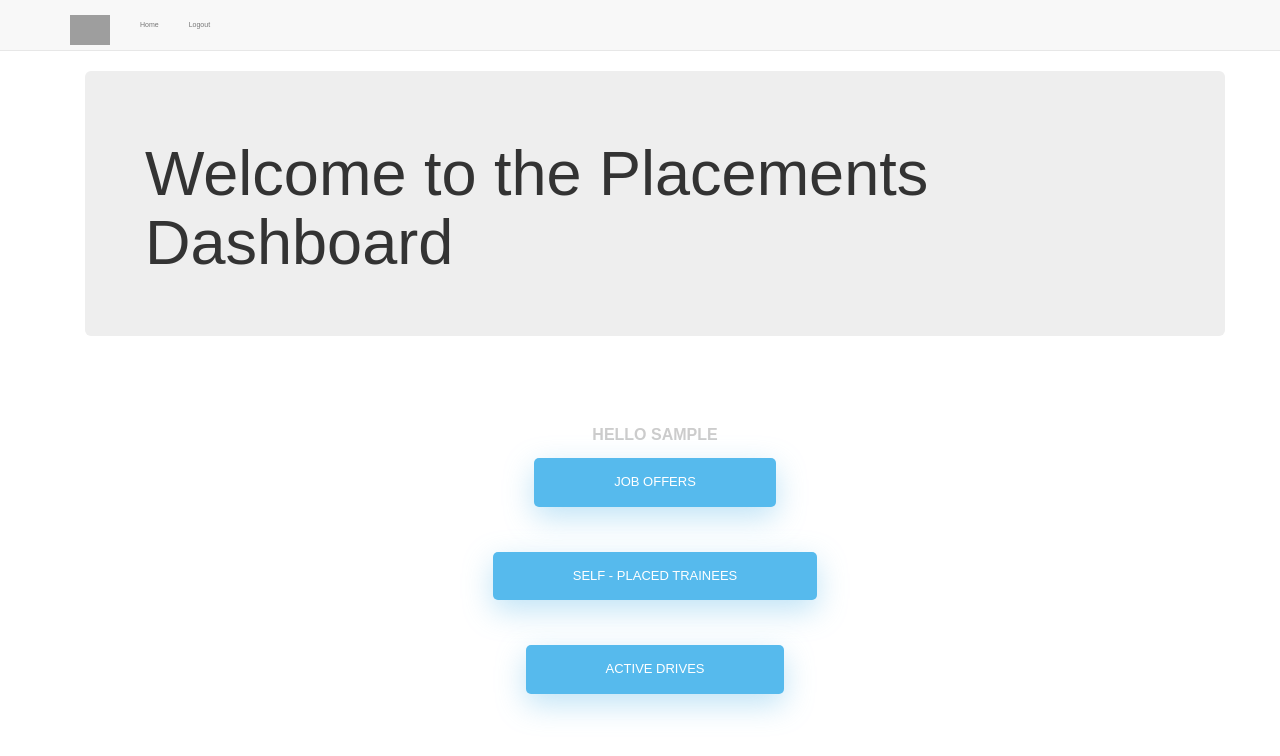
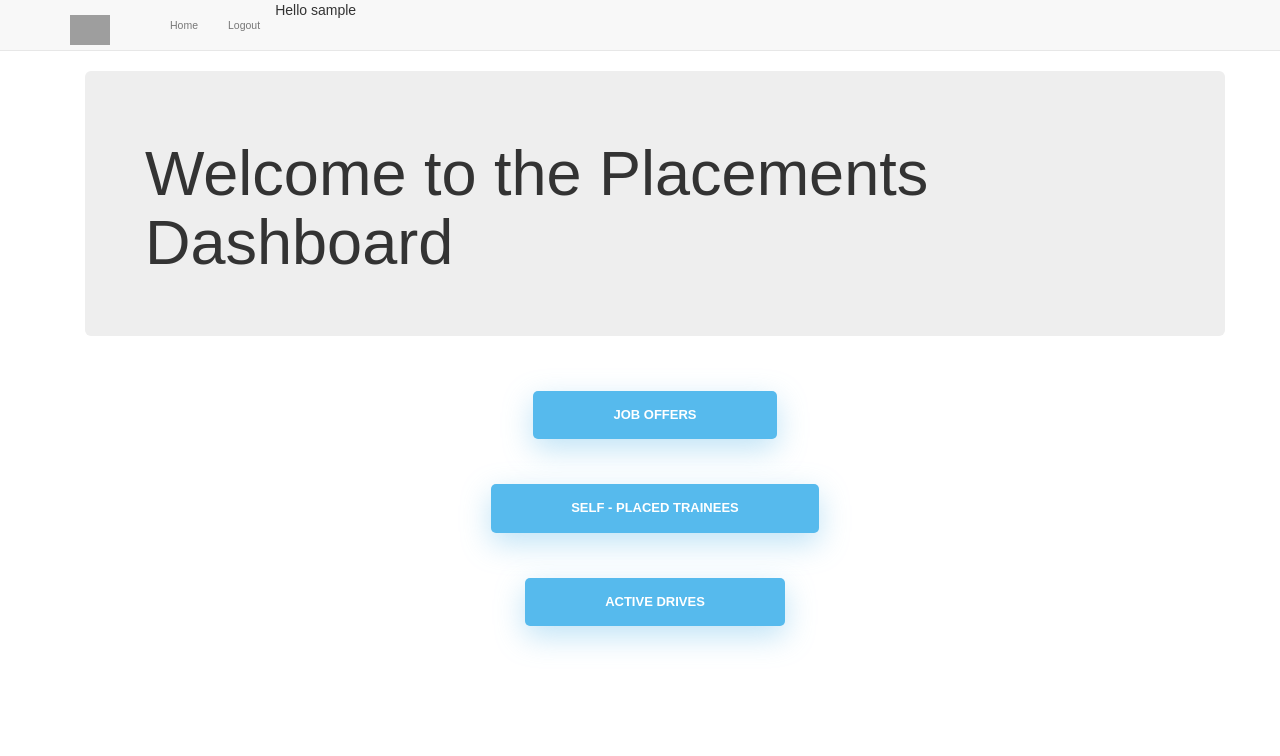
Before and after one commit to vaishnavi-janardhan/Placement-Dashboard, a Django app: page /index in a window 1280 px wide. Shown: the top 756 px of the page. Run offline with Django 3.2, Linux system fonts and the light colour scheme; the visitor is signed in with stand-in values (Sample User, id 1); some libraries are stand-ins or nearby versions; grey boxes are pictures that could not be loaded.

Commit message:
Changes in UI

```diff
--- a/placementdashboard/static/css/style.css
+++ b/placementdashboard/static/css/style.css
@@ -5,7 +5,7 @@
   }
 
   a {
-    font-size: 50%;
+    font-size: 75%;
     color: #92badd;
     display:inline-block;
     text-decoration: none;
@@ -144,116 +144,6 @@
     width: 50vw;
   }
 
-  /* .wrapper {
-    text-align: center;
-  }
-   */
-  /* ANIMATIONS */
-
-  /* Simple CSS3 Fade-in-down Animation */
-  /* .fadeInDown {
-    -webkit-animation-name: fadeInDown;
-    animation-name: fadeInDown;
-    -webkit-animation-duration: 1s;
-    animation-duration: 1s;
-    -webkit-animation-fill-mode: both;
-    animation-fill-mode: both;
-  }
-
-  @-webkit-keyframes fadeInDown {
-    0% {
-      opacity: 0;
-      -webkit-transform: translate3d(0, -100%, 0);
-      transform: translate3d(0, -100%, 0);
-    }
-    100% {
-      opacity: 1;
-      -webkit-transform: none;
-      transform: none;
-    }
-  }
-
-  @keyframes fadeInDown {
-    0% {
-      opacity: 0;
-      -webkit-transform: translate3d(0, -100%, 0);
-      transform: translate3d(0, -100%, 0);
-    }
-    100% {
-      opacity: 1;
-      -webkit-transform: none;
-      transform: none;
-    }
-  }
-   */
-  /* Simple CSS3 Fade-in Animation */
-  /* @-webkit-keyframes fadeIn { from { opacity:0; } to { opacity:1; } }
-  @-moz-keyframes fadeIn { from { opacity:0; } to { opacity:1; } }
-  @keyframes fadeIn { from { opacity:0; } to { opacity:1; } }
-
-  .fadeIn {
-    opacity:0;
-    -webkit-animation:fadeIn ease-in 1;
-    -moz-animation:fadeIn ease-in 1;
-    animation:fadeIn ease-in 1;
-
-    -webkit-animation-fill-mode:forwards;
-    -moz-animation-fill-mode:forwards;
-    animation-fill-mode:forwards;
-
-    -webkit-animation-duration:1s;
-    -moz-animation-duration:1s;
-    animation-duration:1s;
-  }
-
-  .fadeIn.first {
-    -webkit-animation-delay: 0.4s;
-    -moz-animation-delay: 0.4s;
-    animation-delay: 0.4s;
-  }
-
-  .fadeIn.second {
-    -webkit-animation-delay: 0.6s;
-    -moz-animation-delay: 0.6s;
-    animation-delay: 0.6s;
-  }
-
-  .fadeIn.third {
-    -webkit-animation-delay: 0.8s;
-    -moz-animation-delay: 0.8s;
-    animation-delay: 0.8s;
-  }
-
-  .fadeIn.fourth {
-    -webkit-animation-delay: 1s;
-    -moz-animation-delay: 1s;
-    animation-delay: 1s;
-  }
-   */
-  /* Simple CSS3 Fade-in Animation */
-  /* .underlineHover:after {
-    display: block;
-    left: 0;
-    bottom: -10px;
-    width: 0;
-    height: 2px;
-    background-color: #56baed;
-    content: "";
-    transition: width 0.2s;
-  }
-
-  .underlineHover:hover {
-    color: #0d0d0d;
-  }
-
-  .underlineHover:hover:after{
-    width: 100%;
-  }
-   */
-
-
-  /* OTHERS */
-
   *:focus {
       outline: none;
   }
@@ -262,6 +152,7 @@
     width:10vw;
   }
 
-  table {
-
+  .navbar-brand{
+    font-size: 50pt;
+    width : 100px;
   }
--- a/placementdashboard/templates/dashboard/base.html
+++ b/placementdashboard/templates/dashboard/base.html
@@ -39,6 +39,7 @@
         <li> <a href = "{% url 'index' %}"> Home </a> </li>
 
         <li><a href="{% url 'logout' %}">Logout</a></li>
+        <li class = "mr-auto" id="welcome">Hello {{ user.username }}</li>
         {% endif %}
 
         </ul>
--- a/placementdashboard/templates/dashboard/index.html
+++ b/placementdashboard/templates/dashboard/index.html
@@ -6,15 +6,12 @@
     <div class="jumbotron jumbotron-fluid">
         <h1> Welcome to the Placements Dashboard </h1>
     </div>
-    <div class="wrapper">
-
-        <h2 id="welcome">Hello {{ user.username }}</h2>
 
 
-
-    <a class = "button" href="{% url 'requirements' %}" requirements> Job Offers </a>
-    <a class = "button" href="{% url 'selfPlaced' %}" requirements> Self - placed Trainees </a>
-    <a class = "button" href="{% url 'activeDrives' %}" requirements> Active Drives </a>
+    <div class="wrapper">
+    <a class = "button" href="{% url 'requirements' %}" requirements><b> Job Offers </b> </a>
+    <a class = "button" href="{% url 'selfPlaced' %}" requirements> <b> Self - placed Trainees </b> </a>
+    <a class = "button" href="{% url 'activeDrives' %}" requirements> <b> Active Drives </b> </a>
     </div>
     <!--<div class="jumbotron jumbotron-fluid">
             <table class="table">
```
